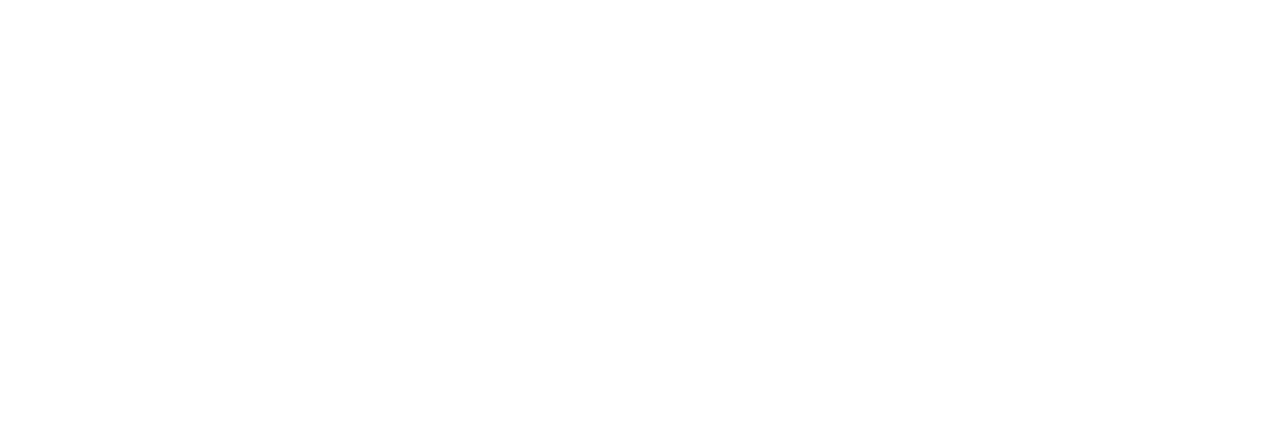
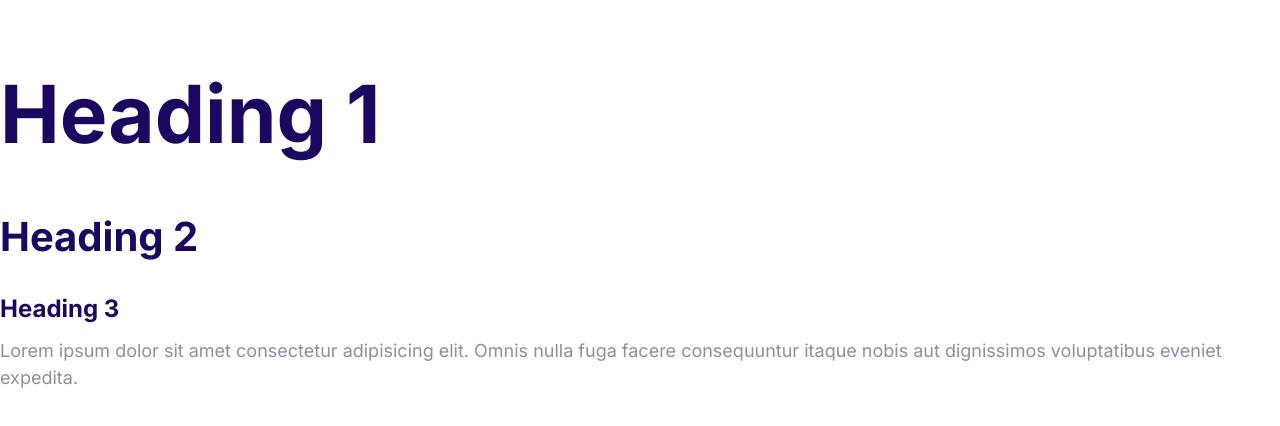
Before and after one commit to danielka89/danielka, a plain HTML site: page Moshify/index.html in a window 1280 px wide. Drawn offline with Linux system fonts and the light colour scheme.

Commit message:
Define the styles for the font.

```diff
--- a/Moshify/css/styles.css
+++ b/Moshify/css/styles.css
@@ -5,3 +5,52 @@
   --color-headings: #1b0760;
   --color-body: #918ca4;
 }
+
+html {
+  font-size: 62.5%;
+}
+
+body {
+  font-family: Inter, Arial, Helvetica, sans-serif;
+  font-size: 2.4rem;
+  line-height: 1.5;
+  color: var(--color-body);
+}
+
+h1,
+h2,
+h3 {
+  color: var(--color-headings);
+  margin-bottom: 1rem;
+}
+
+h1 {
+  font-size: 7rem;
+}
+
+h2 {
+  font-size: 4rem;
+}
+
+h3 {
+  font-size: 3rem;
+}
+
+p {
+  margin-top: 0;
+}
+
+@media screen and (min-width: 1024px) {
+  body {
+    font-size: 1.8rem;
+  }
+  h1 {
+    font-size: 8rem;
+  }
+  h2 {
+    font-size: 4rem;
+  }
+  h3 {
+    font-size: 2.4rem;
+  }
+}
--- a/Moshify/index.html
+++ b/Moshify/index.html
@@ -5,8 +5,22 @@
     <meta http-equiv="X-UA-Compatible" content="IE=edge" />
     <meta name="viewport" content="width=device-width, initial-scale=1.0" />
     <title>Document</title>
+    <link rel="preconnect" href="https://fonts.gstatic.com" />
+    <link
+      href="https://fonts.googleapis.com/css2?family=Inter:wght@400;700&display=swap"
+      rel="stylesheet"
+    />
     <link rel="stylesheet" href="css/normalize.css" />
     <link rel="stylesheet" href="css/styles.css" />
   </head>
-  <body></body>
+  <body>
+    <h1>Heading 1</h1>
+    <h2>Heading 2</h2>
+    <h3>Heading 3</h3>
+    <p>
+      Lorem ipsum dolor sit amet consectetur adipisicing elit. Omnis nulla fuga
+      facere consequuntur itaque nobis aut dignissimos voluptatibus eveniet
+      expedita.
+    </p>
+  </body>
 </html>
```
